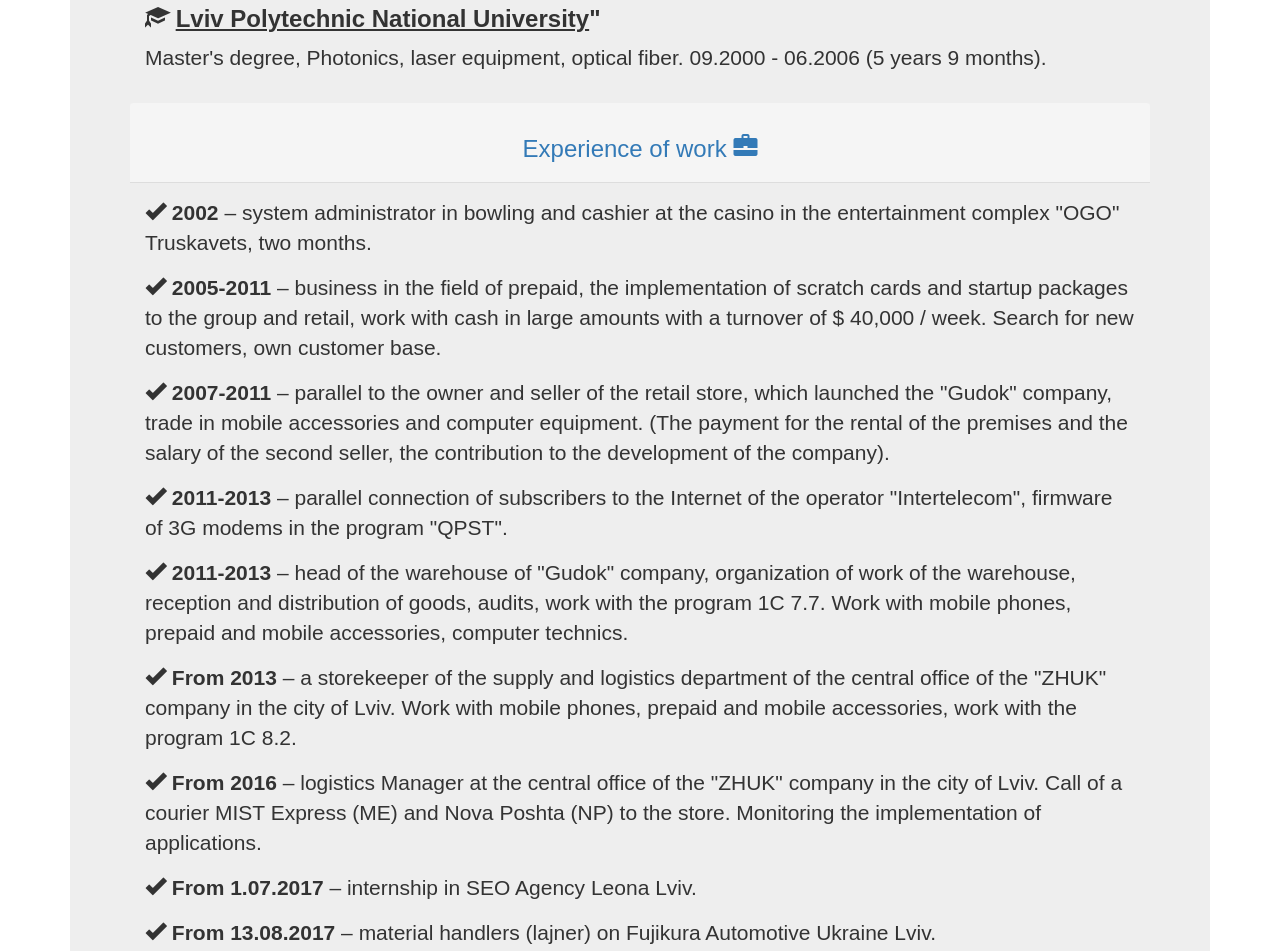
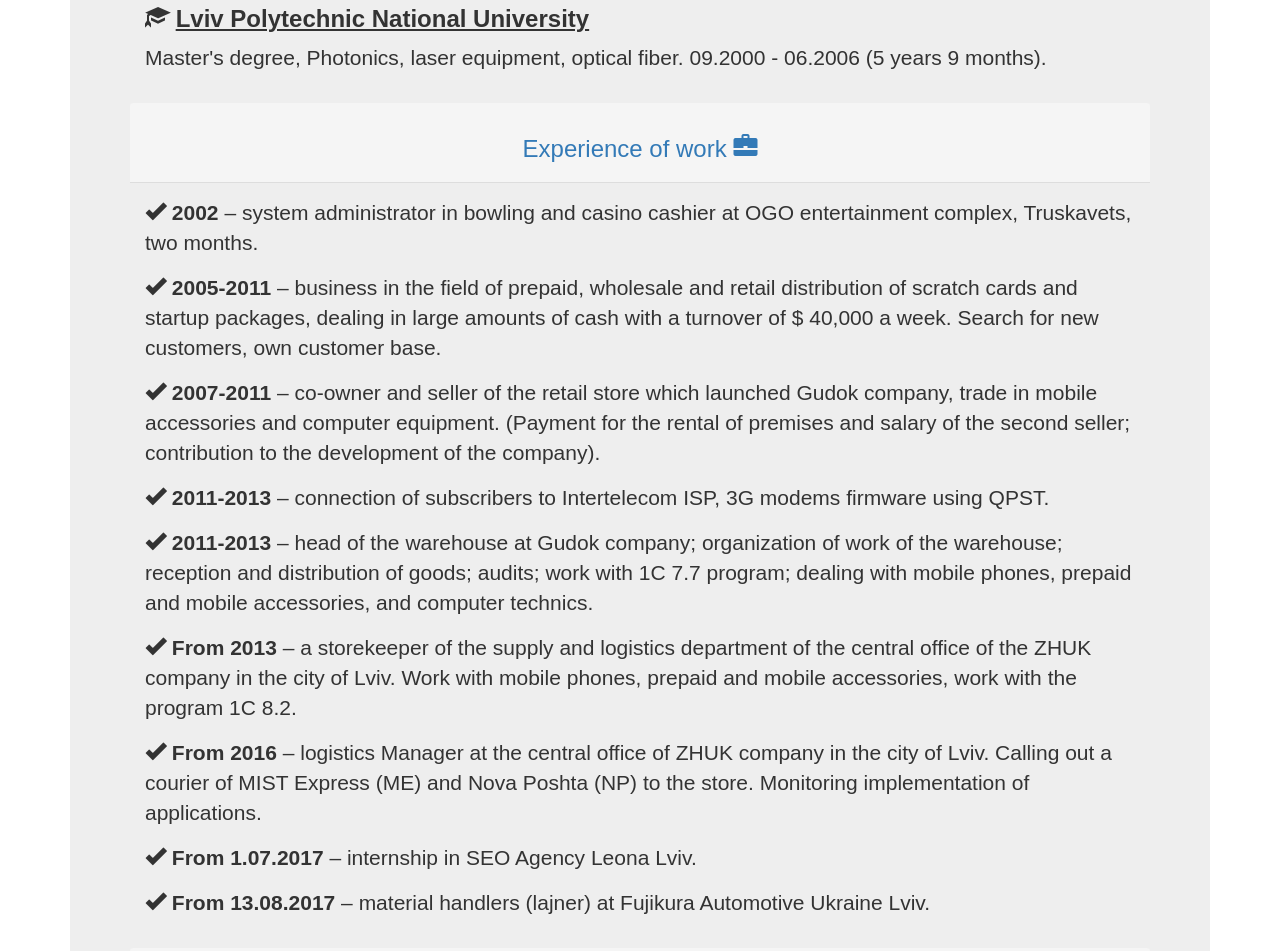
Before and after one commit to Oleg1983/cv-en, a plain HTML site: page index.html in a window 1280 px wide. Shown: the part 717-1668 px from the top of the page. Drawn offline with Linux system fonts and the light colour scheme.

Commit message:
fix error lang

```diff
--- a/index.html
+++ b/index.html
@@ -57,7 +57,7 @@
                 <div class="panel-body">
                         <h3><span class="glyphicon glyphicon-education"></span><strong> <u>ІТ Step Academy, Lviv</u></strong></h3>
                         <p>Development and promotion of web-projects, Lviv. 02.2016 - 07.2016 (5 months).</p>
-                        <h3><span class="glyphicon glyphicon-education"></span><strong> <u>Lviv Polytechnic National University</u>"</strong></h3>
+                        <h3><span class="glyphicon glyphicon-education"></span><strong> <u>Lviv Polytechnic National University</u></strong></h3>
                         <p>Master's degree, Photonics, laser equipment, optical fiber. 09.2000 - 06.2006 (5 years 9 months). </p>
                 </div>
             </div>
@@ -68,15 +68,15 @@
                   <h3 class="text-primary text-center">Experience of work <span class="glyphicon glyphicon-briefcase"></span></h3>
                 </div>
                 <div class="panel-body">
-                      <p><strong><span class="glyphicon glyphicon-ok"></span> 2002</strong> – system administrator in bowling and cashier at the casino in the entertainment complex "OGO" Truskavets, two months.</p>
-                      <p><strong><span class="glyphicon glyphicon-ok"></span> 2005-2011</strong> – business in the field of prepaid, the implementation of scratch cards and startup packages to the group and retail, work with cash in large amounts with a turnover of $ 40,000 / week. Search for new customers, own customer base.</p>
-                      <p><strong><span class="glyphicon glyphicon-ok"></span> 2007-2011</strong> – parallel to the owner and seller of the retail store, which launched the "Gudok" company, trade in mobile accessories and computer equipment. (The payment for the rental of the premises and the salary of the second seller, the contribution to the development of the company).</p>
-                      <p><strong><span class="glyphicon glyphicon-ok"></span> 2011-2013</strong> – parallel connection of subscribers to the Internet of the operator "Intertelecom", firmware of 3G modems in the program "QPST".</p>
-                      <p><strong><span class="glyphicon glyphicon-ok"></span> 2011-2013</strong> – head of the warehouse of "Gudok" company, organization of work of the warehouse, reception and distribution of goods, audits, work with the program 1С 7.7. Work with mobile phones, prepaid and mobile accessories, computer technics.</p>
-                      <p><strong><span class="glyphicon glyphicon-ok"></span> From 2013</strong> – a storekeeper of the supply and logistics department of the central office of the "ZHUK" company in the city of Lviv. Work with mobile phones, prepaid and mobile accessories, work with the program 1С 8.2.</p>
-                      <p><strong><span class="glyphicon glyphicon-ok"></span> From 2016</strong> – logistics Manager at the central office of the "ZHUK" company in the city of Lviv. Call of a courier MIST Express (ME) and Nova Poshta (NP) to the store. Monitoring the implementation of applications.</p>
+                      <p><strong><span class="glyphicon glyphicon-ok"></span> 2002</strong> – system administrator in bowling and casino cashier at OGO entertainment complex, Truskavets, two months.</p>
+                      <p><strong><span class="glyphicon glyphicon-ok"></span> 2005-2011</strong> – business in the field of prepaid, wholesale and retail distribution of scratch cards and startup packages, dealing in large amounts of cash with a turnover of $ 40,000 a week. Search for new customers, own customer base.</p>
+                      <p><strong><span class="glyphicon glyphicon-ok"></span> 2007-2011</strong> – co-owner and seller of the retail store which launched Gudok company, trade in mobile accessories and computer equipment. (Payment for the rental of premises and salary of the second seller; contribution to the development of the company).</p>
+                      <p><strong><span class="glyphicon glyphicon-ok"></span> 2011-2013</strong> – connection of subscribers to Intertelecom ISP, 3G modems firmware using QPST.</p>
+                      <p><strong><span class="glyphicon glyphicon-ok"></span> 2011-2013</strong> – head of the warehouse at Gudok company; organization of work of the warehouse; reception and distribution of goods; audits; work with 1С 7.7 program; dealing with mobile phones, prepaid and mobile accessories, and computer technics.</p>
+                      <p><strong><span class="glyphicon glyphicon-ok"></span> From 2013</strong> – a storekeeper of the supply and logistics department of the central office of the ZHUK company in the city of Lviv. Work with mobile phones, prepaid and mobile accessories, work with the program 1С 8.2.</p>
+                      <p><strong><span class="glyphicon glyphicon-ok"></span> From 2016</strong> – logistics Manager at the central office of ZHUK company in the city of Lviv. Calling out a courier of  MIST Express (ME) and Nova Poshta (NP) to the store. Monitoring implementation of applications.</p>
                       <p><strong><span class="glyphicon glyphicon-ok"></span> From 1.07.2017</strong> – internship in SEO Agency Leona Lviv.</p>
-                      <p><strong><span class="glyphicon glyphicon-ok"></span> From 13.08.2017</strong> – material handlers (lajner) on Fujikura Automotive Ukraine Lviv.</p>
+                      <p><strong><span class="glyphicon glyphicon-ok"></span> From 13.08.2017</strong> – material handlers (lajner) at Fujikura Automotive Ukraine Lviv.</p>
                 </div>
               </div>
           </div>
@@ -114,7 +114,7 @@
                 </div>
                 <div class="panel-body">
                     <p><span class="glyphicon glyphicon-share-alt"></span><strong> English</strong> – pre intermediate (studying now).</p>
-                    <p><span class="glyphicon glyphicon-share-alt"></span><strong> Polish</strong> – upper intermediate (freely perceive by ear, to speak harder).</p>
+                    <p><span class="glyphicon glyphicon-share-alt"></span><strong> Polish</strong> – upper intermediate (easy to hear but more difficult to commuticate).</p>
                     <p><span class="glyphicon glyphicon-share-alt"></span><strong> Russian</strong> – upper intermediate.</p>
                     <p><span class="glyphicon glyphicon-share-alt"></span><strong> Ukrainian</strong> – native.</p>
                 </div>
@@ -126,7 +126,7 @@
                   <h3 class="text-primary text-center">Personal qualities <span class="glyphicon glyphicon-user"></span></h3>
                 </div>
                 <div class="panel-body">
-                    <p>Married, without bad habits. There is a desire to learn and improve qualification.</p>
+                    <p>Married, without bad habits. I have a strong desire to learn and improve my qualification.</p>
                 </div>
             </div>
           </div>
```
